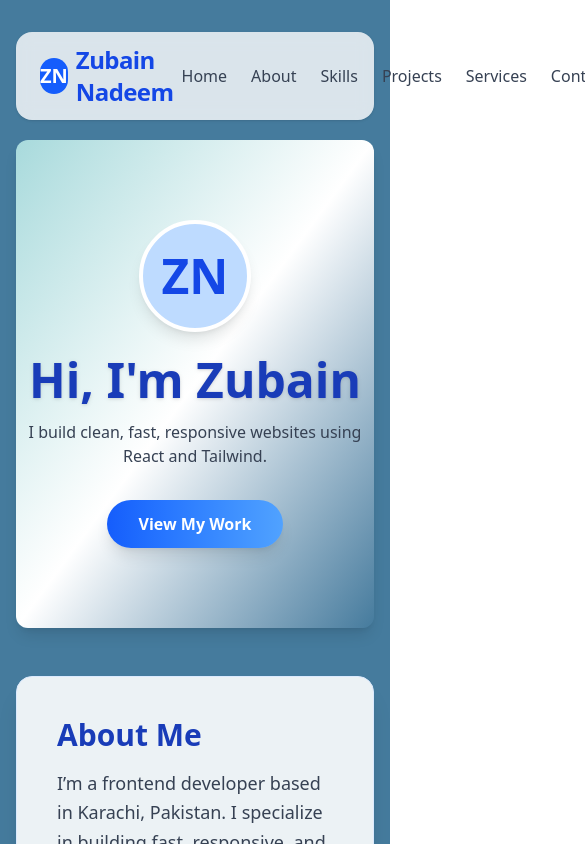
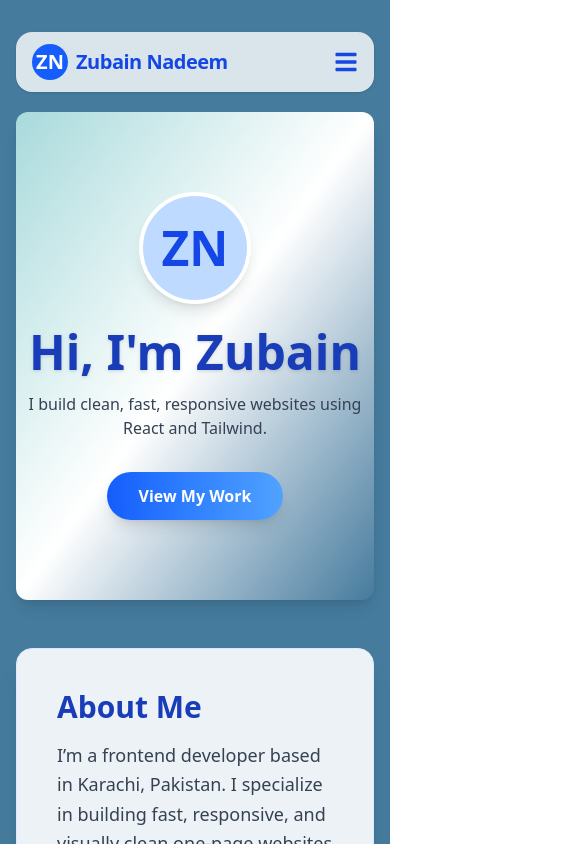
Before and after one commit to Zubain-Nadeem/Portfolio, a React (Vite) app: page / in a window 390 px wide. Shown: the top 844 px of the page, 585 px wide, since content can reach past the window. Built offline with nearby package versions, Linux system fonts and the light colour scheme.

Commit message:
responsiveness added

```diff
--- a/src/Footer.jsx
+++ b/src/Footer.jsx
@@ -4,22 +4,20 @@ import { FaLinkedin } from "react-icons/fa";
 import { FaSquareXTwitter } from "react-icons/fa6";
 import { IoMail } from "react-icons/io5";
 
-
 const Footer = () => (
-  <footer id='contact' className="w-full py-8 bg-white/80 text-center text-gray-700 mt-8 rounded-t-xl shadow-inner">
+  <footer id='contact' className="w-full py-8 bg-white/80 text-center text-gray-700 mt-8 rounded-t-xl shadow-inner px-2 sm:px-0">
     <div className="flex flex-col items-center gap-4 mb-4">
-      <span className="text-lg font-semibold">Connect with me</span>
-      <div className="flex justify-center gap-6">
-        <a href="https://github.com/zubain-nadeem" target="_blank" rel="noopener noreferrer" className="hover:text-blue-700 text-3xl transition-colors" title="GitHub"><FaGithub /></a>
-        <a href="https://www.linkedin.com/in/zubain-nadeem-5b67852b2/" target="_blank" rel="noopener noreferrer" className="hover:text-blue-700 text-3xl transition-colors" title="LinkedIn"><FaLinkedin /></a>
-        <a href="https://x.com/theZubain" target="_blank" rel="noopener noreferrer" className="hover:text-blue-700 text-3xl transition-colors" title="LinkedIn"><FaSquareXTwitter /></a>
-        <a href="mailto:zubainali678@gmail.com" className="hover:text-blue-700 transition-colors text-3xl font-medium" title="Email">
+      <span className="text-base sm:text-lg font-semibold">Connect with me</span>
+      <div className="flex flex-wrap justify-center gap-4 sm:gap-6 w-full max-w-xs sm:max-w-none">
+        <a href="https://github.com/zubain-nadeem" target="_blank" rel="noopener noreferrer" className="hover:text-blue-700 text-2xl sm:text-3xl transition-colors" title="GitHub"><FaGithub /></a>
+        <a href="https://www.linkedin.com/in/zubain-nadeem-5b67852b2/" target="_blank" rel="noopener noreferrer" className="hover:text-blue-700 text-2xl sm:text-3xl transition-colors" title="LinkedIn"><FaLinkedin /></a>
+        <a href="https://x.com/theZubain" target="_blank" rel="noopener noreferrer" className="hover:text-blue-700 text-2xl sm:text-3xl transition-colors" title="X / Twitter"><FaSquareXTwitter /></a>
+        <a href="mailto:zubainali678@gmail.com" className="hover:text-blue-700 transition-colors text-2xl sm:text-3xl font-medium" title="Email">
           <IoMail />
         </a>
-
       </div>
     </div>
-    <div className="font-medium">&copy; {new Date().getFullYear()} Zubain Nadeem. All rights reserved.</div>
+    <div className="font-medium text-xs sm:text-base">&copy; {new Date().getFullYear()} Zubain Nadeem. All rights reserved.</div>
   </footer>
 );
 
--- a/src/Header.jsx
+++ b/src/Header.jsx
@@ -1,12 +1,20 @@
-import React from 'react';
+import React, { useState } from 'react';
+import { FaBars, FaTimes } from 'react-icons/fa';
 
-const Header = () => (
-  <header className="w-full sticky top-0 z-50 bg-white/80 backdrop-blur shadow flex justify-between rounded-2xl mb-5 items-center px-6 py-3">
+const Header = () => {
+  const [menuOpen, setMenuOpen] = useState(false);
+
+  const handleMenuToggle = () => setMenuOpen((prev) => !prev);
+  const handleLinkClick = () => setMenuOpen(false);
+
+  return (
+    <header className="w-full sticky top-0 z-50 bg-white/80 backdrop-blur shadow flex justify-between rounded-2xl mb-5 items-center px-4 sm:px-6 py-3">
       <div className="flex items-center gap-2">
         <span className="w-9 h-9 bg-blue-600 rounded-full flex items-center justify-center text-white font-bold text-xl">ZN</span>
-      <span className="text-2xl font-bold text-blue-700 tracking-tight">Zubain Nadeem</span>
+        <span className="text-xl sm:text-2xl font-bold text-blue-700 tracking-tight">Zubain Nadeem</span>
       </div>
-    <nav>
+      {/* Desktop Nav */}
+      <nav className="hidden md:block">
         <ul className="flex gap-6 text-gray-700 font-medium">
           <li><a href="#hero" className="hover:text-blue-600 transition-colors">Home</a></li>
           <li><a href="#about" className="hover:text-blue-600 transition-colors">About</a></li>
@@ -16,7 +24,42 @@ const Header = () => (
           <li><a href="#contact" className="hover:text-blue-600 transition-colors">Contact</a></li>
         </ul>
       </nav>
+      {/* Hamburger Icon */}
+      <button
+        className="md:hidden text-2xl text-blue-700 focus:outline-none ml-2"
+        onClick={handleMenuToggle}
+        aria-label={menuOpen ? 'Close menu' : 'Open menu'}
+      >
+        {menuOpen ? <FaTimes /> : <FaBars />}
+      </button>
+      {/* Mobile Nav */}
+      {menuOpen && (
+        <nav className="fixed inset-0 bg-black/60 z-50 flex flex-col items-end md:hidden">
+          <div className="bg-white w-3/4 max-w-xs h-full p-8 flex flex-col gap-8 shadow-2xl animate-slide-in">
+            <button
+              className="self-end text-2xl text-blue-700 mb-6 focus:outline-none"
+              onClick={handleMenuToggle}
+              aria-label="Close menu"
+            >
+              <FaTimes />
+            </button>
+            <ul className="flex flex-col gap-6 text-gray-700 font-semibold text-lg">
+              <li><a href="#hero" onClick={handleLinkClick} className="hover:text-blue-600 transition-colors">Home</a></li>
+              <li><a href="#about" onClick={handleLinkClick} className="hover:text-blue-600 transition-colors">About</a></li>
+              <li><a href="#skills" onClick={handleLinkClick} className="hover:text-blue-600 transition-colors">Skills</a></li>
+              <li><a href="#projects" onClick={handleLinkClick} className="hover:text-blue-600 transition-colors">Projects</a></li>
+              <li><a href="#services" onClick={handleLinkClick} className="hover:text-blue-600 transition-colors">Services</a></li>
+              <li><a href="#contact" onClick={handleLinkClick} className="hover:text-blue-600 transition-colors">Contact</a></li>
+            </ul>
+          </div>
+        </nav>
+      )}
     </header>
   );
+};
 
 export default Header;
+
+// Tailwind animation for slide-in (add to global CSS if not present):
+// @keyframes slide-in { from { transform: translateX(100%); } to { transform: translateX(0); } }
+// .animate-slide-in { animation: slide-in 0.3s ease-out; }
```
Lines whose indentation alone changed are shown as unchanged.
